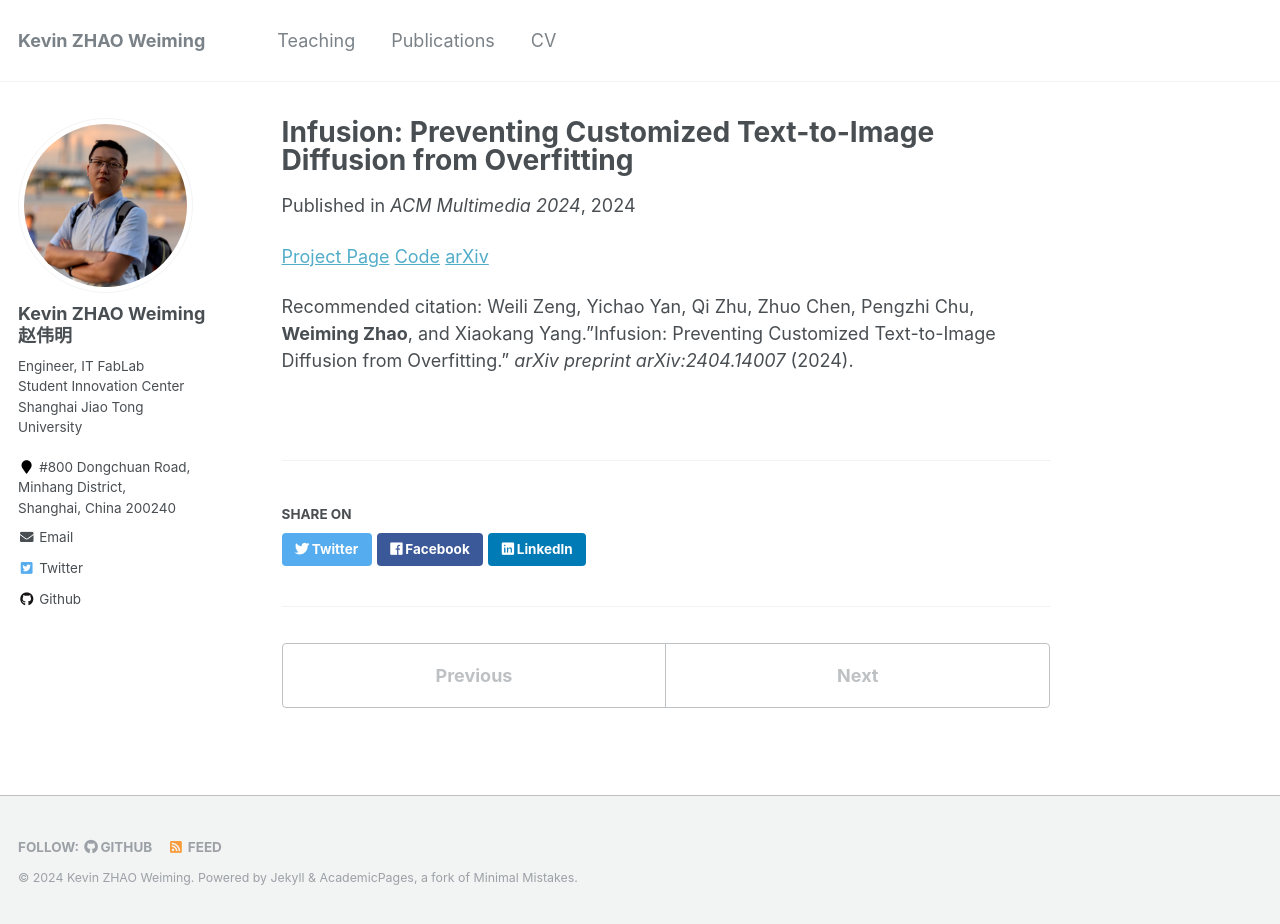
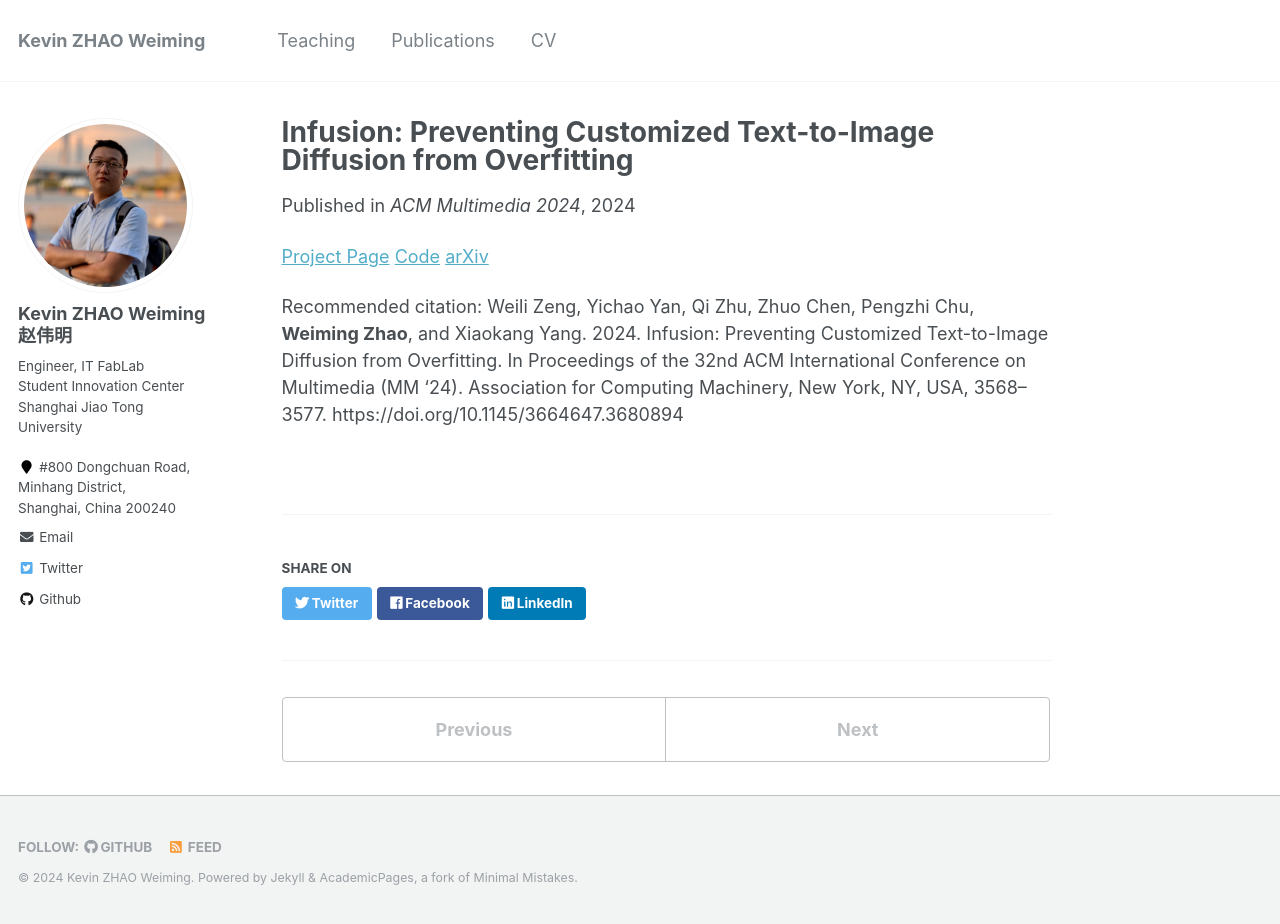
Before and after one commit to zwm0426/zwm0426.github.io, a Jekyll site: the page built from _publications/2024-07-16-ACMMM.md, in a window 1280 px wide and 924 px high. Built offline with Jekyll 4.4.1, drawn with Linux system fonts in a browser that asks for light colours.

Commit message:
Update 2024-07-16-ACMMM.md

```diff
--- a/_publications/2024-07-16-ACMMM.md
+++ b/_publications/2024-07-16-ACMMM.md
@@ -11,4 +11,4 @@ venue: 'ACM Multimedia 2024'
 [Project Page](https://zwl666666.github.io/infusion/) [Code](https://github.com/zwl666666/infusion) [arXiv](https://arxiv.org/abs/2404.14007)
 
 
-Recommended citation: Weili Zeng, Yichao Yan, Qi Zhu, Zhuo Chen,  Pengzhi Chu,  **Weiming Zhao**, and Xiaokang Yang."Infusion: Preventing Customized Text-to-Image Diffusion from Overfitting." *arXiv preprint arXiv:2404.14007* (2024).
+Recommended citation: Weili Zeng, Yichao Yan, Qi Zhu, Zhuo Chen, Pengzhi Chu, **Weiming Zhao**, and Xiaokang Yang. 2024. Infusion: Preventing Customized Text-to-Image Diffusion from Overfitting. In Proceedings of the 32nd ACM International Conference on Multimedia (MM '24). Association for Computing Machinery, New York, NY, USA, 3568–3577. https://doi.org/10.1145/3664647.3680894
```
